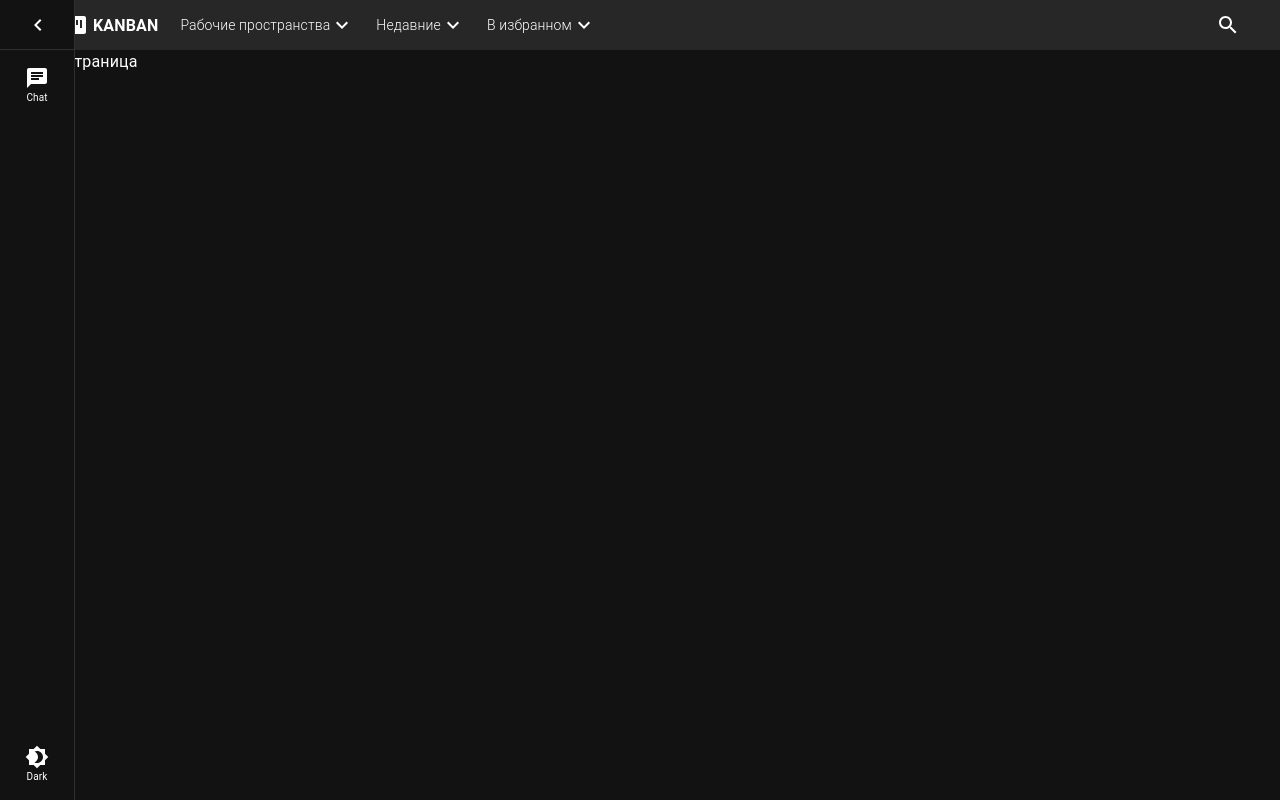
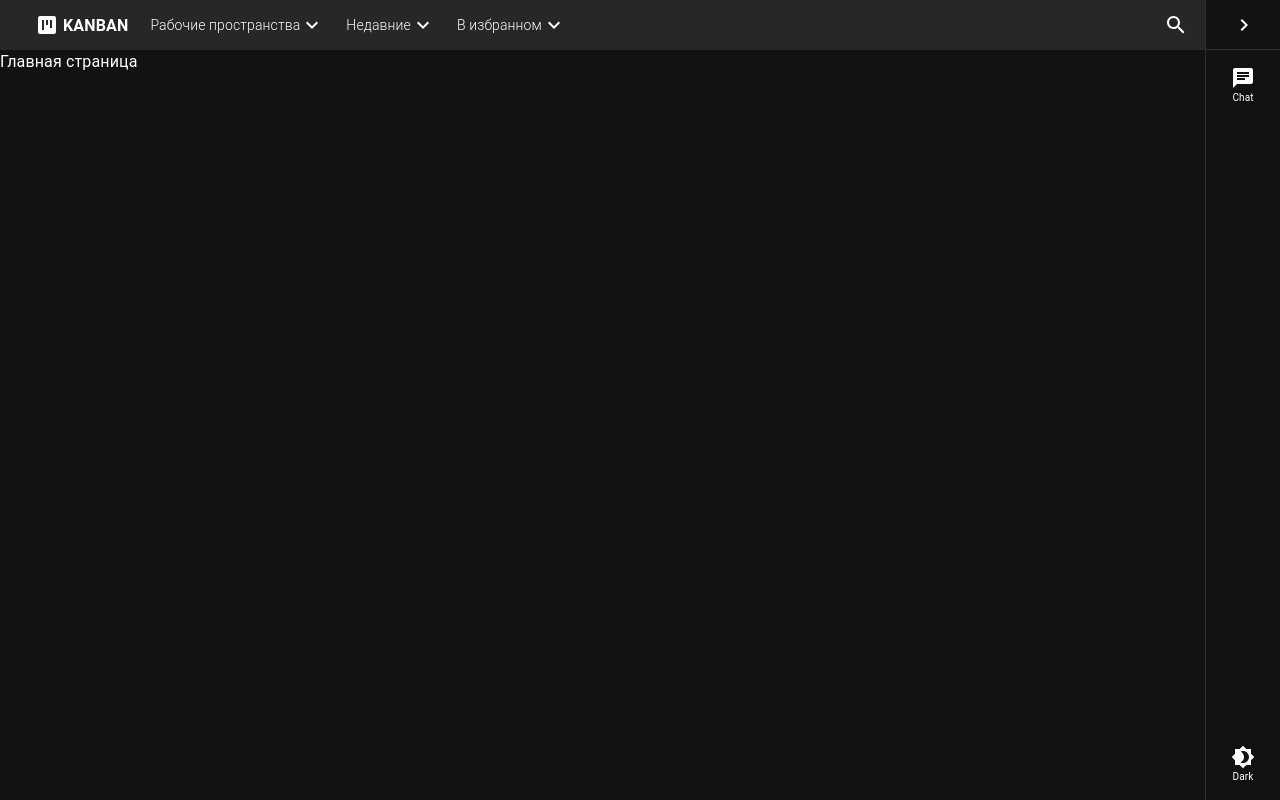
Before and after one commit to Innovavtion/kanban-board, a Next.js app: page / in a window 1280 px wide. Both pictures are taken after a click on the button "open drawer". Built offline with nearby package versions, Linux system fonts and the light colour scheme.

Commit message:
update: Navbar drawer, search contrast background

```diff
--- a/components/Navbar/Navbar.tsx
+++ b/components/Navbar/Navbar.tsx
@@ -13,7 +13,6 @@ import NavbarSubmenuItem from "./NavbarSubmenuItem";
 import { AppBar, Box, Toolbar, Typography, Button } from "@mui/material";
 
 // Icons Mui
-import MenuIcon from "@mui/icons-material/Menu";
 import AppsIcon from "@mui/icons-material/Apps";
 
 type Props = {
@@ -34,14 +33,6 @@ export default function Navbar({ mode, setMode }: Props) {
       <AppBar position="static" sx={{ height: 50, boxShadow: 0 }}>
         <Toolbar sx={{ mt: -0.85 }}>
           <Typography sx={{ flexGrow: 1 }}>
-            <Button
-              color="inherit"
-              aria-label="open drawer"
-              onClick={() => drawerOpen(open)}
-              sx={{ minWidth: 5, px: "3px" }}
-            >
-              <AppsIcon />
-            </Button>
             <NavbarLogo />
             <NavbarMenuItem text="Рабочие пространства" assignment="work" />
             <NavbarMenuItem text="Недавние" assignment="recent">
@@ -51,6 +42,14 @@ export default function Navbar({ mode, setMode }: Props) {
             <NavbarMenuItem text="В избранном" assignment="favorite" />
           </Typography>
           <NavbarSearch />
+          <Button
+            color="inherit"
+            aria-label="open drawer"
+            onClick={() => drawerOpen(open)}
+            sx={{ minWidth: 5, px: "14px" }}
+          >
+            <AppsIcon />
+          </Button>
         </Toolbar>
       </AppBar>
       <NavbarDrawer
--- a/components/Navbar/NavbarDrawer.tsx
+++ b/components/Navbar/NavbarDrawer.tsx
@@ -63,7 +63,7 @@ export default function NavbarDrawer({
         },
       }}
       variant="persistent"
-      anchor="left"
+      anchor="right"
       open={open}
     >
       <DrawerHeader
@@ -74,7 +74,7 @@ export default function NavbarDrawer({
         }}
       >
         <IconButton onClick={() => drawerOpen(open)} color="inherit">
-          {theme.direction === "ltr" ? (
+          {theme.direction === "rtl" ? (
             <ChevronLeftIcon sx={{ p: 0 }} />
           ) : (
             <ChevronRightIcon sx={{ p: 0 }} />
--- a/components/Navbar/NavbarSearch.tsx
+++ b/components/Navbar/NavbarSearch.tsx
@@ -29,11 +29,11 @@ const StyledInputBase = styled(InputBase)(({ theme }) => ({
     width: "0",
     "&:hover": {
       cursor: "pointer",
-      backgroundColor: alpha(theme.palette.common.white, 0.25),
+      backgroundColor: alpha(theme.palette.common.white, 0.2),
     },
     "&:focus": {
       cursor: "text",
-      backgroundColor: alpha(theme.palette.common.white, 0.25),
+      backgroundColor: alpha(theme.palette.common.white, 0.2),
       width: "20ch",
     },
     // При ширине 900 и меньше, сделать инпут при фокусе меньше
```
